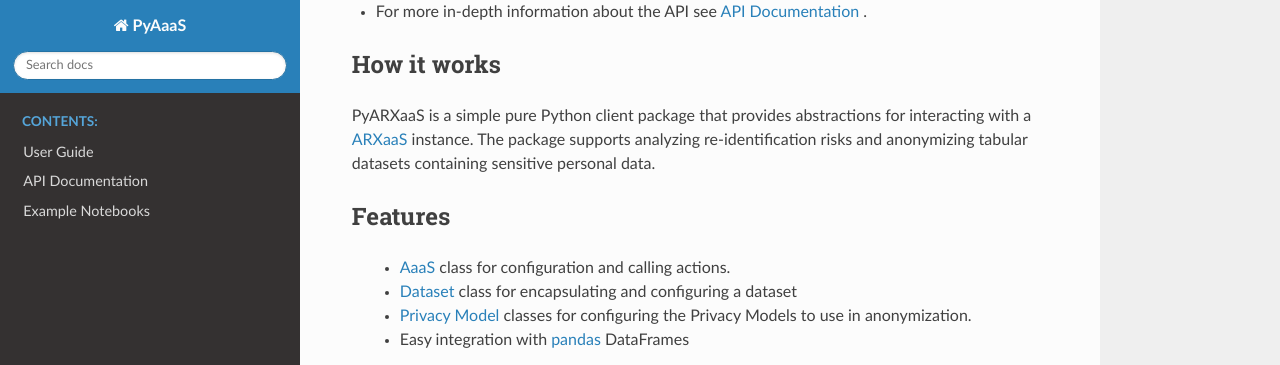
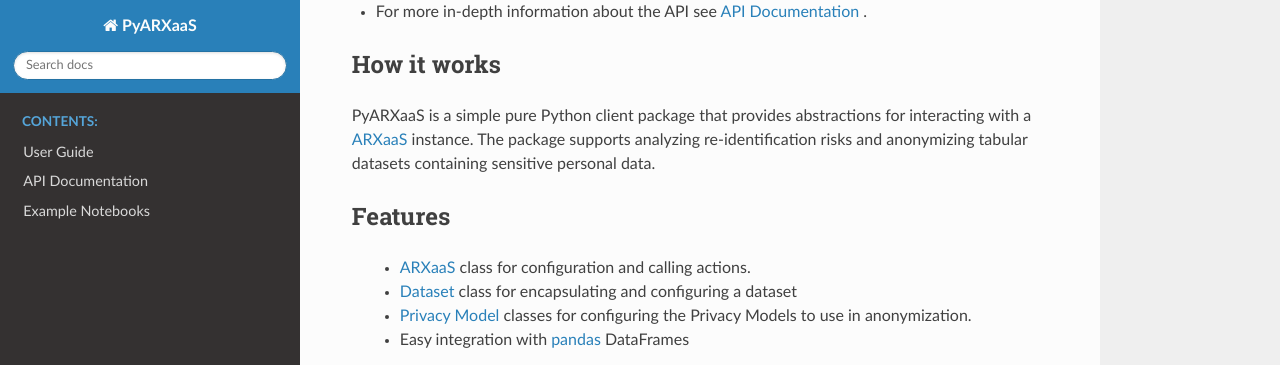
Before and after one commit to navikt/pyarxaas, a Sphinx documentation site: the page built from docs/index.rst, in a window 1280 px wide and 1400 px high, scrolled down 380 px. Shown: the top 365 px of the window. Built offline with Sphinx 7.4.7 and the Read the Docs theme 2.0.0, drawn with Linux system fonts in a browser that asks for light colours; formulas are drawn with MathJax 3.

Commit message:
REFACTOR api documentaion of aaas to arxaas

```diff
--- a/docs/api/api.rst
+++ b/docs/api/api.rst
@@ -5,7 +5,7 @@
 
 .. toctree::
 
-    aaas
+    arxaas
     dataset
     anonymize_result
     risk_profile
--- a/docs/conf.py
+++ b/docs/conf.py
@@ -24,7 +24,7 @@
 
 # -- Project information -----------------------------------------------------
 
-project = 'PyAaaS'
+project = 'PyARXaaS'
 copyright = '2019, OsloMET-Group-8'
 author = 'OsloMET-Group-8'
 
--- a/docs/index.rst
+++ b/docs/index.rst
@@ -27,7 +27,7 @@
 Features
 --------
 
- - :ref:`aaas` class for configuration and calling actions.
+ - :ref:`arxaas` class for configuration and calling actions.
  - :ref:`dataset`  class for encapsulating and configuring a dataset
  - :ref:`privacy_model` classes for configuring the Privacy Models to use in anonymization.
  - Easy integration with `pandas <https://pandas.pydata.org/>`_ DataFrames
```
Also changed, not shown: docs/api/arxaas.rst (renamed from docs/api/aaas.rst, +4 -4 lines).
